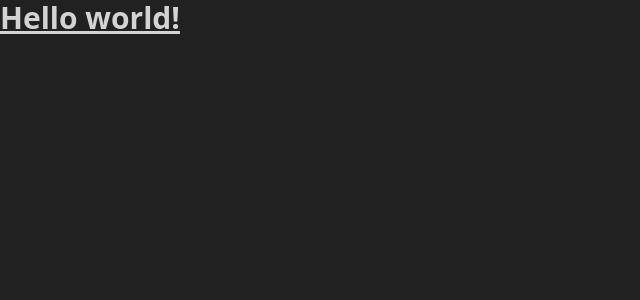
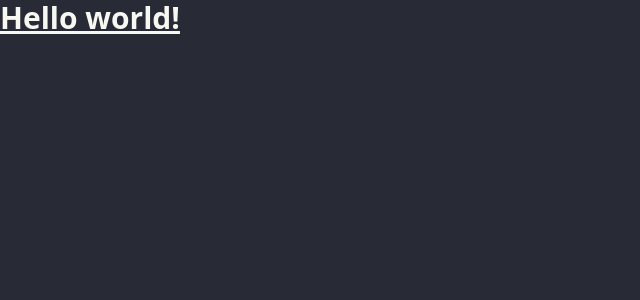
Before and after one commit to laughingclouds/prisma-nextjs-supbase-example, a Next.js app: page / in a window 1280 px wide. Shown: the top 300 px of the page, without its empty margins (0-640 px from the left). Built offline with nearby package versions, Linux system fonts and the light colour scheme.

Commit message:
Change tailwind theme

```diff
--- a/tailwind.config.js
+++ b/tailwind.config.js
@@ -9,7 +9,7 @@ module.exports = {
     "./src/**/*.{js,ts,jsx,tsx}",
   ],
   daisyui: {
-    themes: ["halloween"]
+    themes: ["dracula"]
   },
   theme: {
     extend: {},
```
